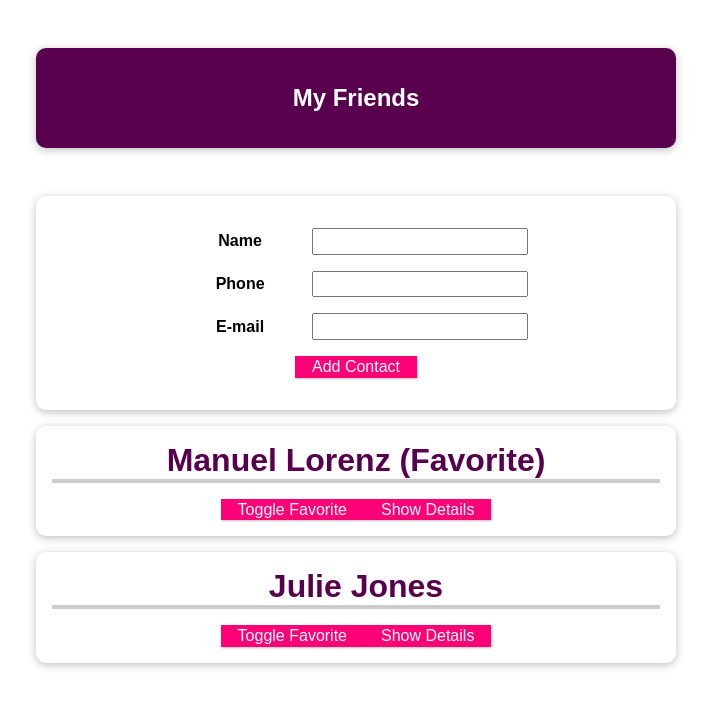
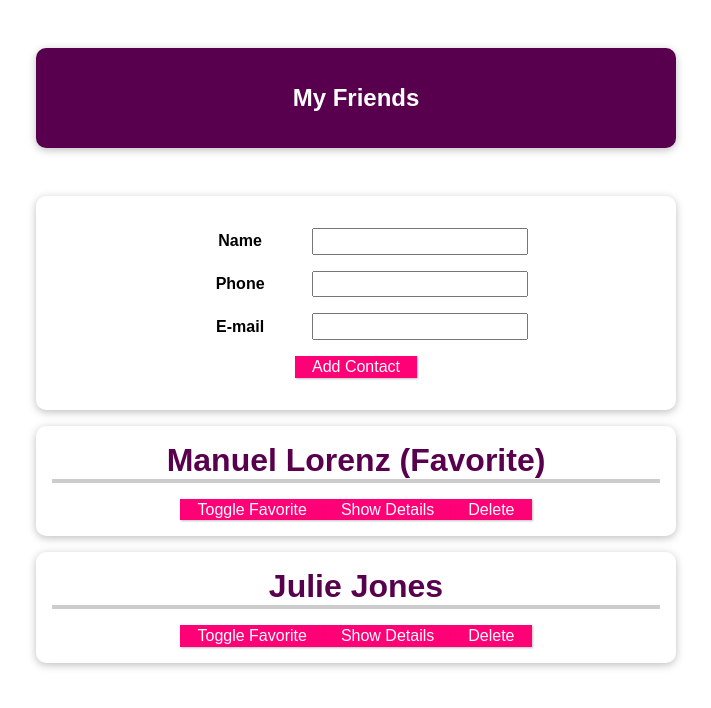
Before and after one commit to Alexinoo/Vue-udemy-CLI-projects, a Vue app: page / in a window 1280 px wide. Shown: the top 708 px of the page, without its empty margins (284-995 px from the left). Built offline with nearby package versions, Linux system fonts and the light colour scheme.

Commit message:
Added delete button for deleting contact ; Hooked in ('delete',id) passed the id

```diff
--- a/src/Components/FriendContact.vue
+++ b/src/Components/FriendContact.vue
@@ -9,6 +9,7 @@
             <li><strong>Phone : </strong>{{ phoneNumber }}</li>
             <li><strong>Email : </strong> {{ emailAddress }}</li>
         </ul>
+        <button v-on:click="$emit('delete' , id )">Delete</button>
     </li>
 </template>
 
@@ -118,6 +119,19 @@
 
          -And now when the toggle-favorite is emitted will carry along the id prop which was supplied as an extra data
 
+         -*****OPTIONS FOR EMITTING***
+
+         <button v-on:click="deleteFriend"></button>
+
+         -You can call a deleteFriend function that emit
+           // deleteFriend(){
+                //     this.$emit('delete')
+                // }
+
+        -OR JUST EMIT directly
+
+          <button v-on:click="$emit('delete')"></button>
+
          -AND NOW WE ARE USING UNIDIRECTION DATA FLOW IN BOTH DIRECTIONS
           I.E. We are using it to pass props data from our App.vue to child component and we are also using it the other way round to emit a custom event from the child component with $emit()  and listening to this custom event in the App.vue to then make changes to the data in the App.vue and then Vue sees something has changed and then updates the UI
 
@@ -177,17 +191,19 @@
                 },
             },
 
-            emits: {
-                'toggle-favorite' : function(id){
+             emits: [ 'toggle-favorit' , 'delete'],
 
-                    if(id){
-                        return true
-                    }else{
-                        console.warn('Id not found');
-                        return false
-                    }
-                }
-            },
+            // emits: {
+            //     'toggle-favorite' : function(id){
+
+            //         if(id){
+            //             return true
+            //         }else{
+            //             console.warn('Id not found');
+            //             return false
+            //         }
+            //     }
+            // },
 
             data(){
 
```
